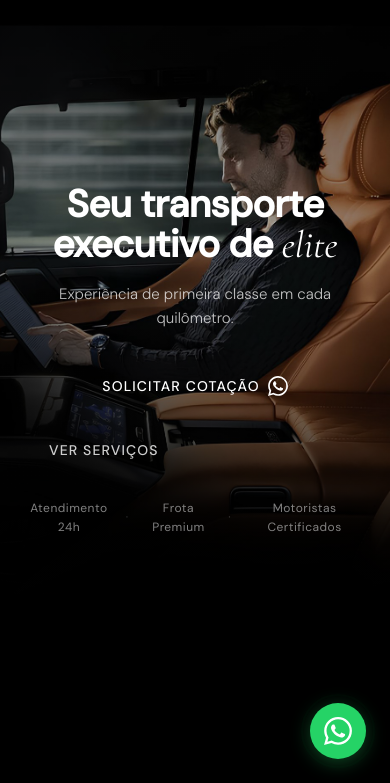
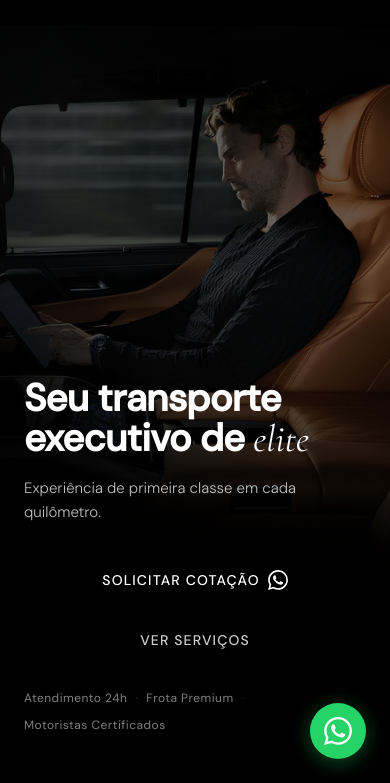
Before and after one commit to Pedrolopespro/smc, a website built with Vite: page src/pages/index.html in a window 390 px wide. Shown: the part 61-844 px from the top of the page. Built offline with nearby package versions, Linux system fonts and the light colour scheme.

Commit message:
Hero: alinha texto a esquerda no desktop e ajusta mobile
Desktop: .hero__content com text-align: left explicito
Mobile: conteudo na base (align-items flex-end), texto esquerda,
botoes em largura total empilhados, badge com flex-start e wrap
Overlay mobile reforçado na base para legibilidade do texto

Co-Authored-By: Claude Sonnet 4.6 <noreply@anthropic.com>

```diff
--- a/src/styles/page.css
+++ b/src/styles/page.css
@@ -41,6 +41,7 @@
   position: relative;
   z-index: 1;
   max-width: 640px;
+  text-align: left;
 }
 
 .hero__title {
@@ -764,15 +765,33 @@
 }
 
 @media (max-width: 768px) {
-  /* Hero */
-  .hero { align-items: center; padding-bottom: 0; }
+  /* Hero — conteúdo na base, texto alinhado à esquerda */
+  .hero {
+    align-items: flex-end;
+    padding-bottom: var(--space-48);
+  }
   .hero__media::after {
     background:
-      linear-gradient(to bottom, rgba(0,0,0,0.55) 0%, rgba(0,0,0,0.30) 35%, rgba(0,0,0,0.70) 100%);
+      linear-gradient(to right, rgba(0,0,0,0.65) 0%, rgba(0,0,0,0.40) 100%),
+      linear-gradient(to top, rgba(0,0,0,0.80) 0%, rgba(0,0,0,0.15) 55%);
   }
-  .hero__content { text-align: center; max-width: 100%; }
-  .hero__subtitle { max-width: 100%; margin-inline: auto; }
-  .btn--wa-hero { margin-inline: auto; }
+  .hero__content {
+    text-align: left;
+    max-width: 100%;
+  }
+  .hero__subtitle { max-width: 100%; }
+  .hero__ctas {
+    flex-direction: column;
+    align-items: flex-start;
+    gap: var(--space-12);
+  }
+  .btn--wa-hero { width: 100%; justify-content: center; }
+  .btn--ghost-hero { width: 100%; justify-content: center; }
+  .hero__badge {
+    justify-content: flex-start;
+    flex-wrap: wrap;
+    gap: var(--space-8);
+  }
 
   /* Por que */
   .porque__grid {
@@ -814,5 +833,4 @@
 @media (max-width: 480px) {
   .porque__cards { grid-template-columns: 1fr; }
   .sobre__pilares { grid-template-columns: 1fr; }
-  .hero__ctas { flex-direction: column; align-items: flex-start; }
 }
```
